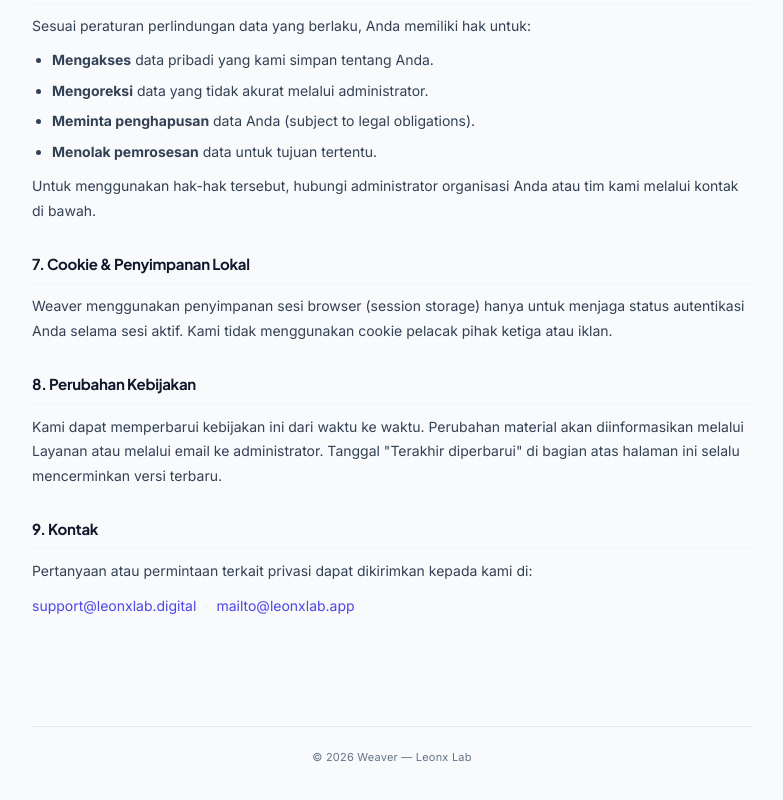
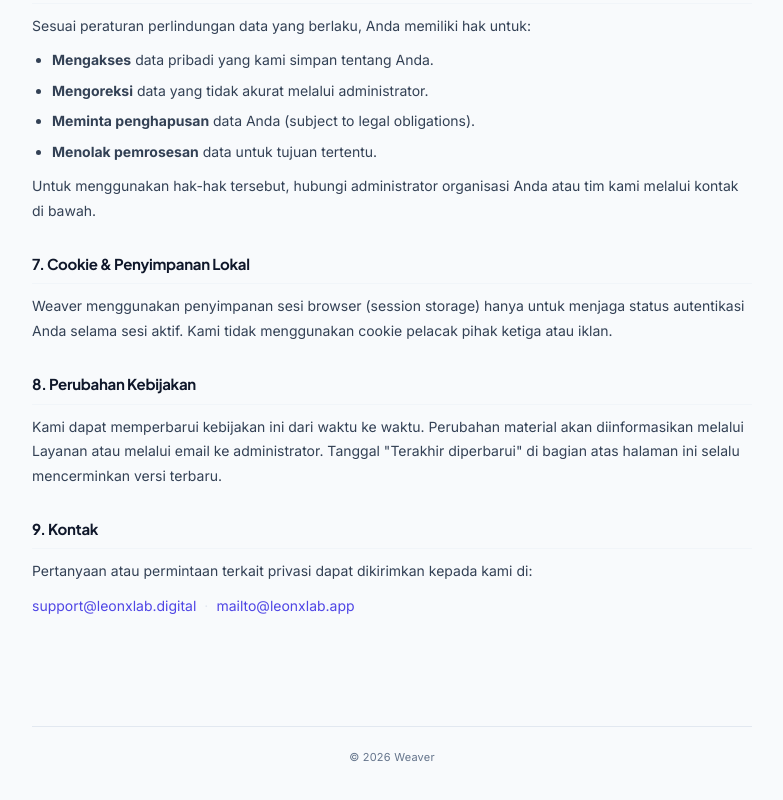
Before and after one commit to yon13-demo/project-tracker, a Next.js app: page /privacy in a window 1280 px wide. Shown: the part 1612-2412 px from the top of the page, without its empty margins (248-1031 px from the left). Built offline with nearby package versions, Linux system fonts and the light colour scheme.

Commit message:
Add files via upload

```diff
--- a/app/page.tsx
+++ b/app/page.tsx
@@ -493,7 +493,7 @@ export default function Home() {
 function SiteFooter({ t }: { t?: any }) {
   return (
     <footer className="site-footer">
-      <div className="footer-copyright">© 2026 Weaver — Leonx Lab</div>
+      <div className="footer-copyright">© 2026 Weaver</div>
       <div className="footer-support">
         <span className="footer-support-icon"><Mail size={13} /></span>
         <span className="footer-support-label">Support</span>
--- a/app/privacy/page.tsx
+++ b/app/privacy/page.tsx
@@ -134,7 +134,7 @@ export default function PrivacyPolicy() {
       </div>
 
       <footer className="site-footer" style={{ marginTop: 40 }}>
-        <div className="footer-copyright">© 2026 Weaver — Leonx Lab</div>
+        <div className="footer-copyright">© 2026 Weaver</div>
       </footer>
     </main>
   );
--- a/app/tos/page.tsx
+++ b/app/tos/page.tsx
@@ -134,7 +134,7 @@ export default function TermsOfService() {
       </div>
 
       <footer className="site-footer" style={{ marginTop: 40 }}>
-        <div className="footer-copyright">© 2026 Weaver — Leonx Lab</div>
+        <div className="footer-copyright">© 2026 Weaver</div>
       </footer>
     </main>
   );
```
